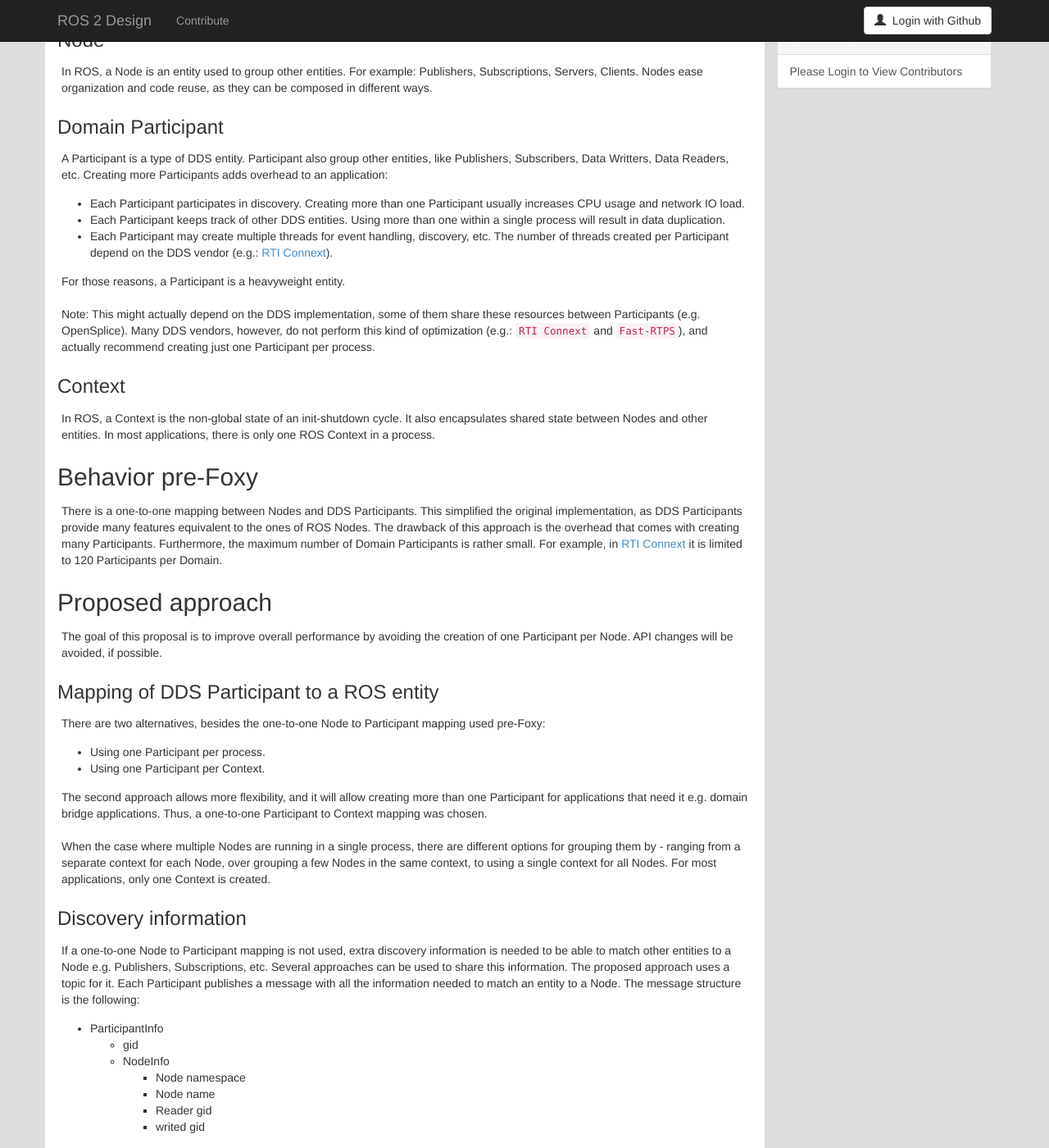
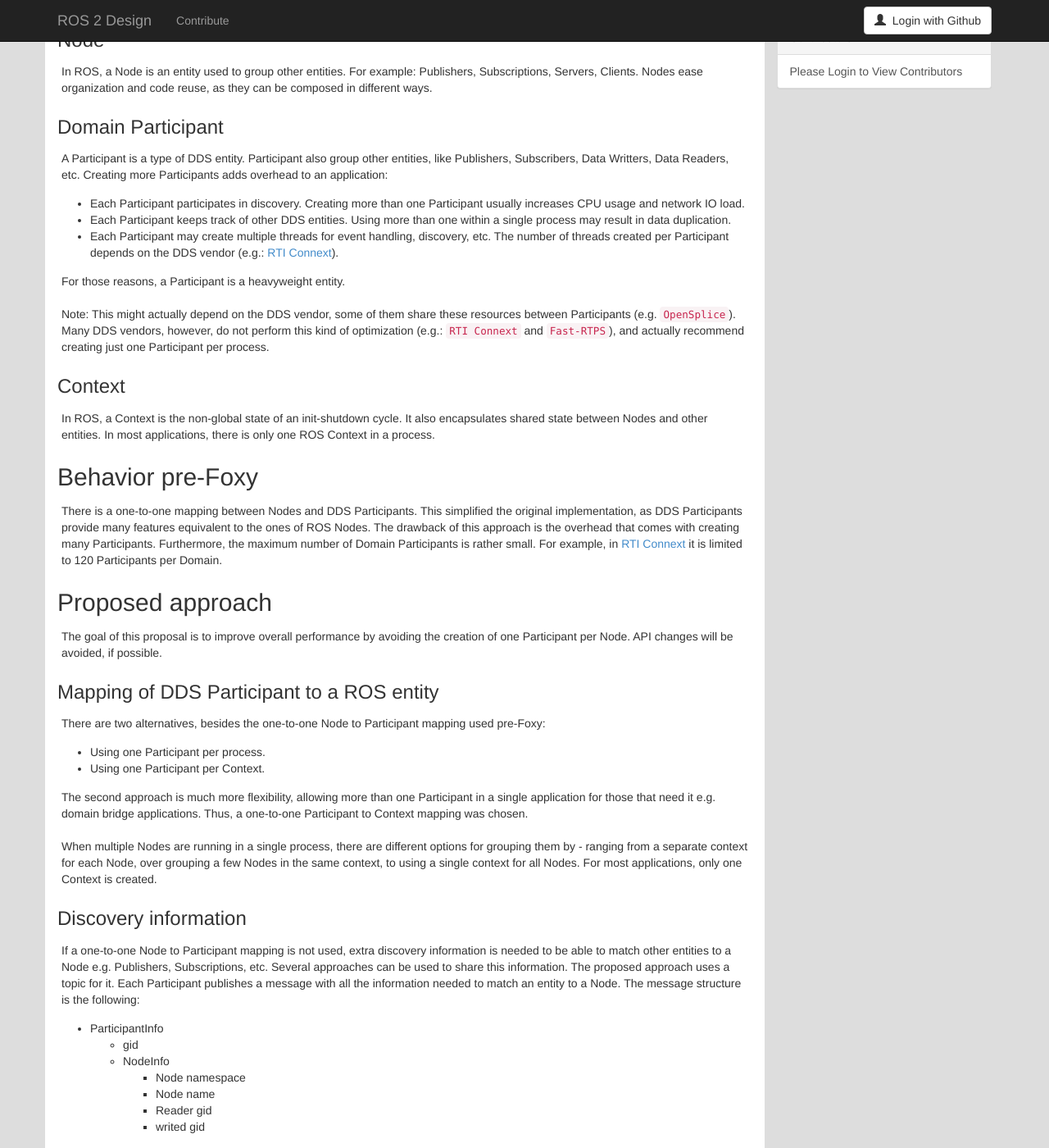
Before and after one commit to ros2/design, a Jekyll site: the page built from articles/151_node_to_participant_mapping.md, in a window 1280 px wide and 1400 px high, scrolled down 253 px. Shown: the whole window at 82% size. Built offline with Jekyll 4.4.1, drawn with Linux system fonts in a browser that asks for light colours; nearby versions of some CDN libraries; some of the changed text lies outside the part shown.

Commit message:
Address peer review comments, second round
Signed-off-by: Ivan Santiago Paunovic <ivanpauno@ekumenlabs.com>

```diff
--- a/articles/151_node_to_participant_mapping.md
+++ b/articles/151_node_to_participant_mapping.md
@@ -35,13 +35,13 @@ Creating more Participants adds overhead to an application:
 - Each Participant participates in discovery.
   Creating more than one Participant usually increases CPU usage and network IO load.
 - Each Participant keeps track of other DDS entities.
-  Using more than one within a single process will result in data duplication.
+  Using more than one within a single process may result in data duplication.
 - Each Participant may create multiple threads for event handling, discovery, etc.
-  The number of threads created per Participant depend on the DDS vendor (e.g.: [RTI Connext](https://community.rti.com/best-practices/create-few-domainParticipants-possible)).
+  The number of threads created per Participant depends on the DDS vendor (e.g.: [RTI Connext](https://community.rti.com/best-practices/create-few-domainParticipants-possible)).
 
 For those reasons, a Participant is a heavyweight entity.
 
-Note: This might actually depend on the DDS implementation, some of them share these resources between Participants (e.g. OpenSplice).
+Note: This might actually depend on the DDS vendor, some of them share these resources between Participants (e.g. `OpenSplice`).
 Many DDS vendors, however, do not perform this kind of optimization (e.g.: `RTI Connext` and `Fast-RTPS`), and actually recommend creating just one Participant per process.
 
 ### Context
@@ -69,10 +69,10 @@ There are two alternatives, besides the one-to-one Node to Participant mapping u
 - Using one Participant per process.
 - Using one Participant per Context.
 
-The second approach allows more flexibility, and it will allow creating more than one Participant for applications that need it e.g. domain bridge applications.
+The second approach is much more flexibility, allowing more than one Participant in a single application for those that need it e.g. domain bridge applications.
 Thus, a one-to-one Participant to Context mapping was chosen.
 
-When the case where multiple Nodes are running in a single process, there are different options for grouping them by - ranging from a separate context for each Node, over grouping a few Nodes in the same context, to using a single context for all Nodes.
+When multiple Nodes are running in a single process, there are different options for grouping them by - ranging from a separate context for each Node, over grouping a few Nodes in the same context, to using a single context for all Nodes.
 For most applications, only one Context is created.
 
 ### Discovery information
@@ -100,7 +100,7 @@ This topic is considered an implementation detail, and not all `rmw` implementat
 Thus, all the necessary logic has to be in the rmw implementation itself or in an upstream package.
 Implementing this logic in `rcl` would make it part of the API, and not an implementation detail.
 
-To avoid code repetition, a common implementation of the logic was done in [rmw_dds_common](https://github.com/ros2/rmw_dds_common/).
+To avoid code repetition, a common implementation of this logic is provided by the [rmw_dds_common](https://github.com/ros2/rmw_dds_common/) package.
 
 #### Details of the ROS discovery topic
 
```
Also changed, not shown: other parts of articles/151_node_to_participant_mapping.md (+1 -1 lines).
